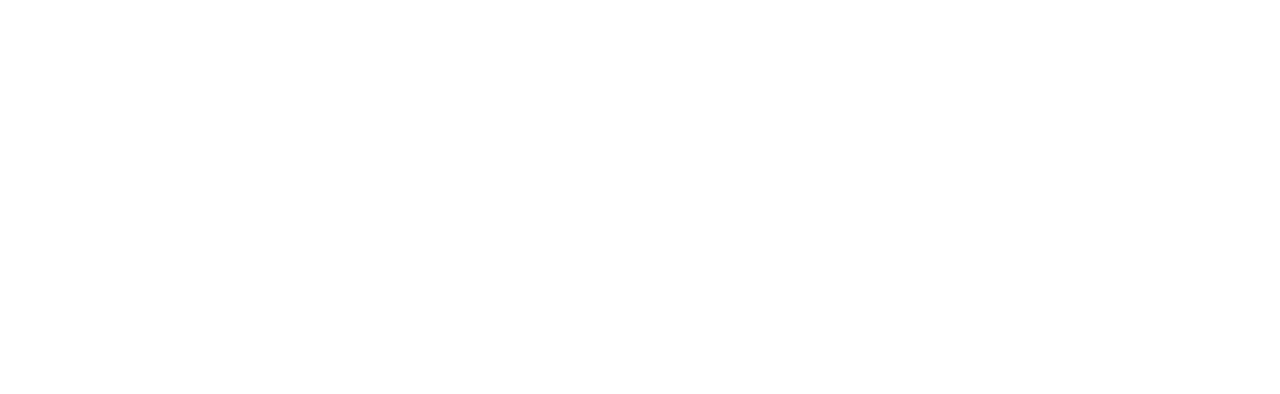
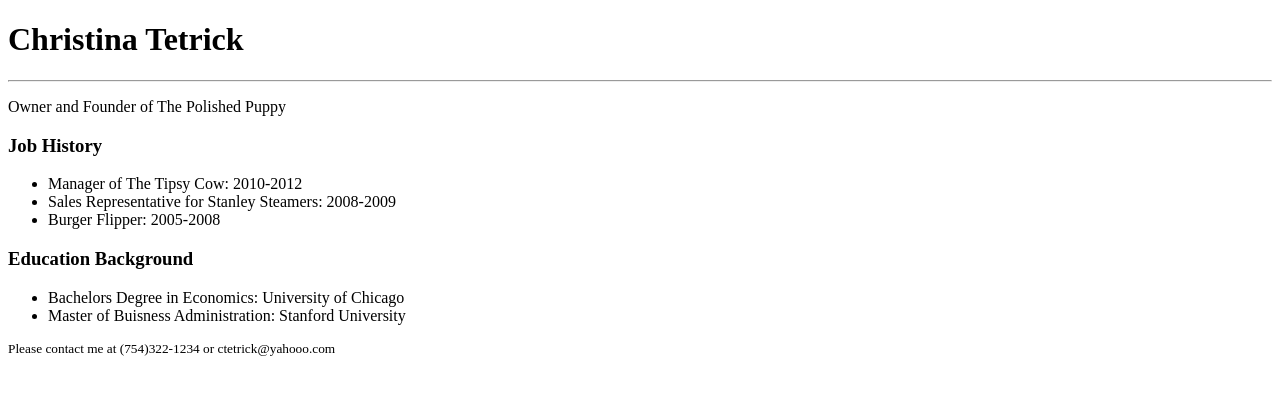
Before and after one commit to tetrisplay/CAAP-CS, a plain HTML site: page Lab1/lab1_resources/profile.html in a window 1280 px wide. Drawn offline with Linux system fonts and the light colour scheme.

Commit message:
Profile of owner

```diff
--- a/Lab1/lab1_resources/profile.html
+++ b/Lab1/lab1_resources/profile.html
@@ -7,3 +7,24 @@
     <link rel="stylesheet" href="styles/style.css">
 </head>
 <body>
+<main>
+<h1>Christina Tetrick</h1>
+<!-- Image of myself -->
+<hr>
+<p>Owner and Founder of The Polished Puppy</p>
+    <h3>Job History</h3>
+    <ul>
+        <li>Manager of The Tipsy Cow: 2010-2012</li>
+        <li>Sales Representative for Stanley Steamers: 2008-2009</li>
+        <li>Burger Flipper: 2005-2008</li>
+    </ul>
+<h3>Education Background</h3>
+    <ul>
+        <li>Bachelors Degree in Economics: University of Chicago</li>
+        <li>Master of Buisness Administration: Stanford University</li>
+    </ul>
+</main>
+    </body>
+<footer>
+    <small><p>Please contact me at (754)322-1234 or ctetrick@yahooo.com</p></small>
+    </footer>
```
